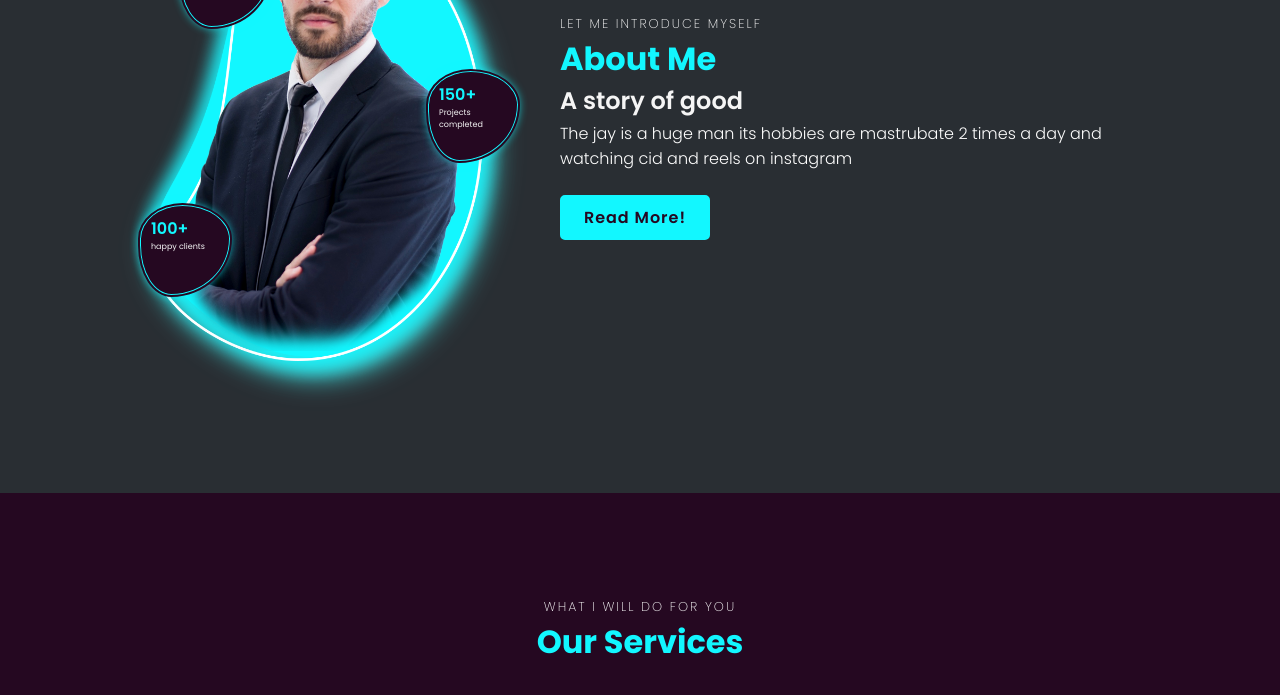
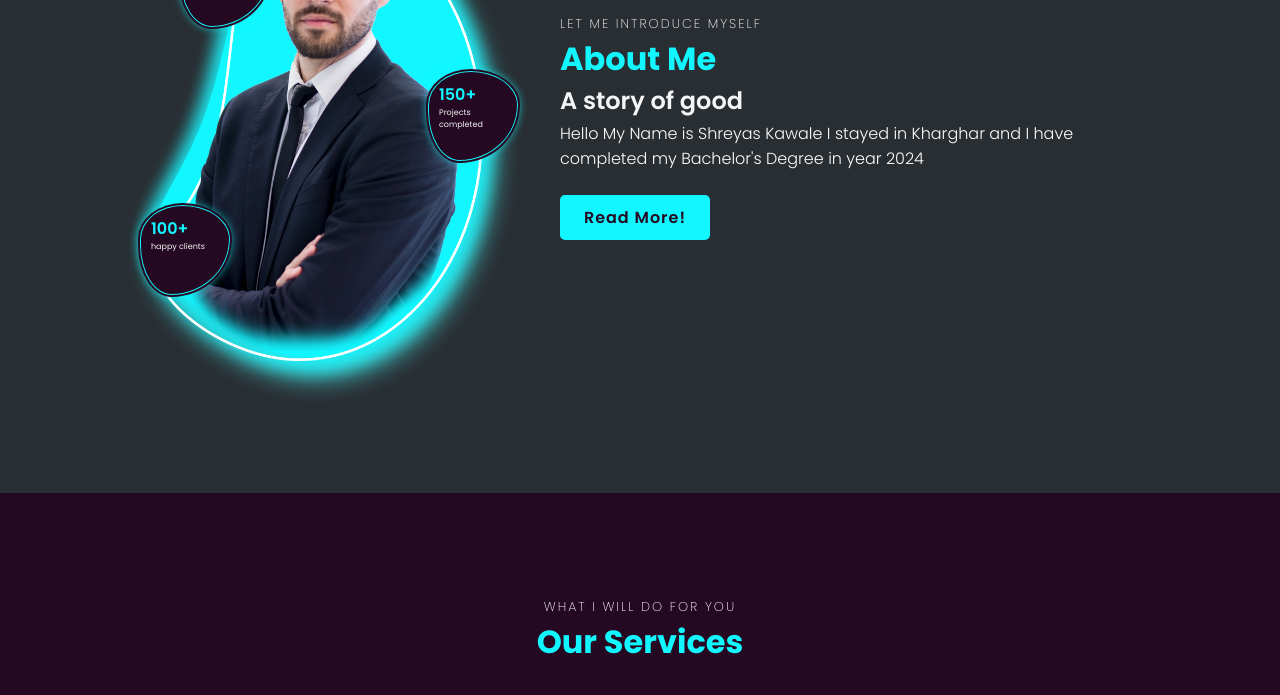
Before and after one commit to ShreyasKawale45/we, a plain HTML site: page index.html in a window 1280 px wide. Shown: the part 1044-1739 px from the top of the page. Drawn offline with nearby package versions, Linux system fonts and the light colour scheme.

Commit message:
Update index.html

```diff
--- a/index.html
+++ b/index.html
@@ -128,7 +128,7 @@
             <span>Let me introduce myself</span>
             <h2>About Me</h2>
             <h3>A story of good</h3>
-            <p>The jay is a huge man its hobbies are mastrubate 2 times a day and watching cid and reels on instagram</p>
+            <p>Hello My Name is Shreyas Kawale I stayed in Kharghar and I have completed my Bachelor's Degree in year 2024</p>
             <div class="btn-box">
                 <a href="#" class="btn">Read More!</a>
             </div>
```
